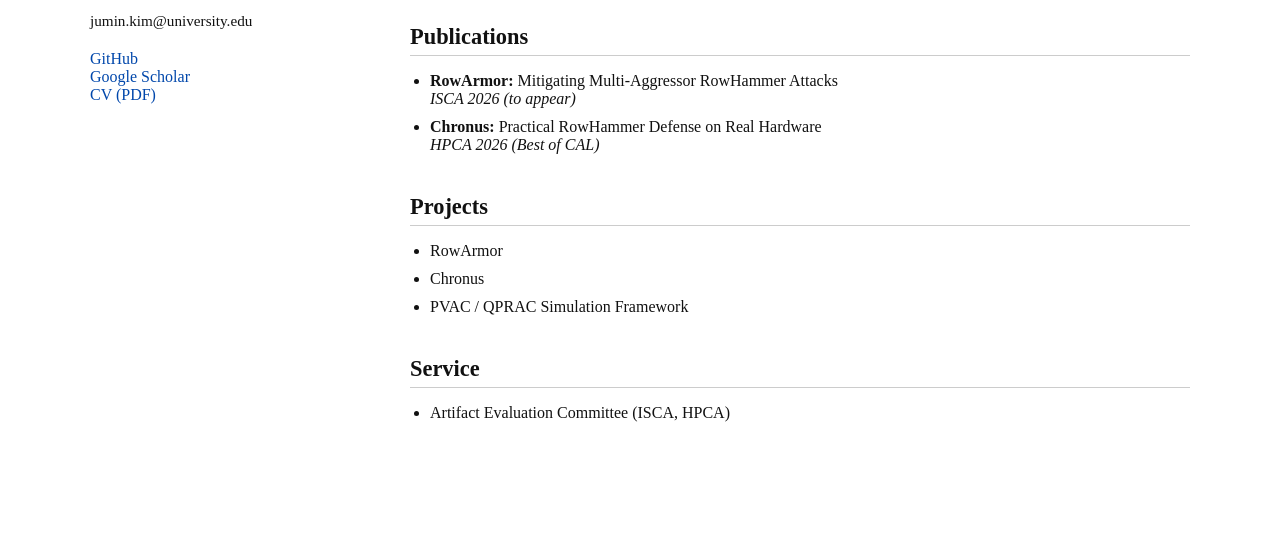
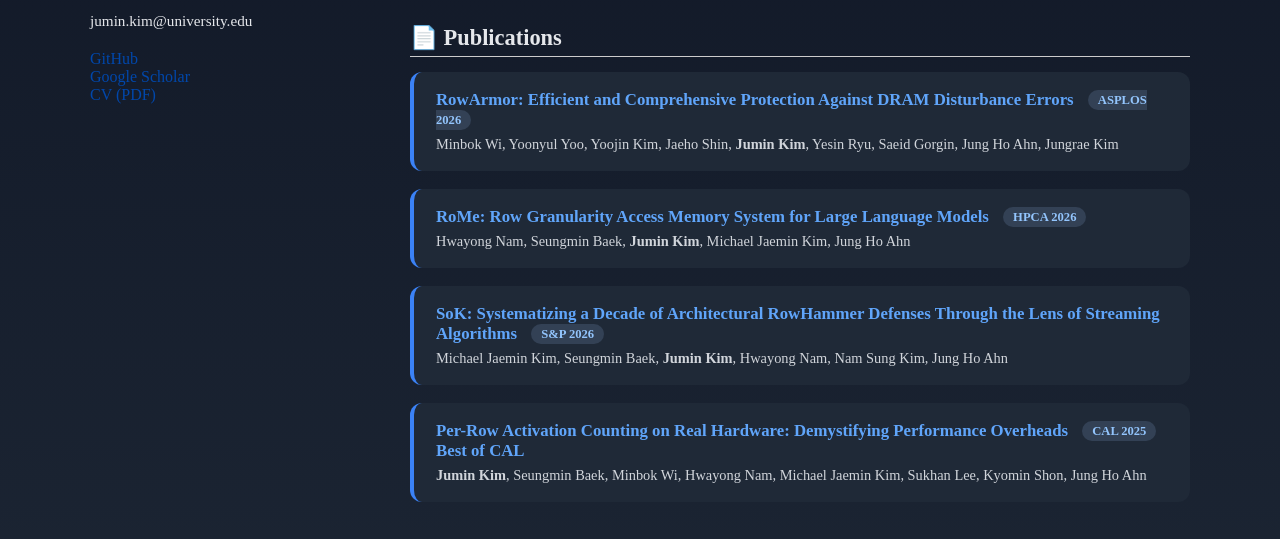
Before and after one commit to z00minn/z00minn.github.io, a plain HTML site: page index.html in a window 1280 px wide. Shown: the part 179-718 px from the top of the page. Drawn offline with Linux system fonts and the light colour scheme.

Commit message:
update code

```diff
--- a/index.html
+++ b/index.html
@@ -41,18 +41,51 @@
     </section>
 
     <section>
-      <h2>Publications</h2>
-      <ul>
-        <li>
-          <b>RowArmor:</b> Mitigating Multi-Aggressor RowHammer Attacks<br>
-          <i>ISCA 2026 (to appear)</i>
-        </li>
-        <li>
-          <b>Chronus:</b> Practical RowHammer Defense on Real Hardware<br>
-          <i>HPCA 2026 (Best of CAL)</i>
-        </li>
-      </ul>
+    <h2>📄 Publications</h2>
+
+    <div class="pub-card">
+        <div class="pub-title">
+        RowArmor: Efficient and Comprehensive Protection Against DRAM Disturbance Errors
+        <span class="pub-venue">ASPLOS 2026</span>
+        </div>
+        <div class="pub-authors">
+        Minbok Wi, Yoonyul Yoo, Yoojin Kim, Jaeho Shin, <b>Jumin Kim</b>, Yesin Ryu, Saeid Gorgin, Jung Ho Ahn, Jungrae Kim
+        </div>
+    </div>
+
+    <div class="pub-card">
+        <div class="pub-title">
+        RoMe: Row Granularity Access Memory System for Large Language Models
+        <span class="pub-venue">HPCA 2026</span>
+        </div>
+        <div class="pub-authors">
+        Hwayong Nam, Seungmin Baek, <b>Jumin Kim</b>, Michael Jaemin Kim, Jung Ho Ahn
+        </div>
+    </div>
+
+    <div class="pub-card">
+        <div class="pub-title">
+        SoK: Systematizing a Decade of Architectural RowHammer Defenses Through the Lens of Streaming Algorithms
+        <span class="pub-venue">S&P 2026</span>
+        </div>
+        <div class="pub-authors">
+        Michael Jaemin Kim, Seungmin Baek, <b>Jumin Kim</b>, Hwayong Nam, Nam Sung Kim, Jung Ho Ahn
+        </div>
+    </div>
+
+    <div class="pub-card">
+        <div class="pub-title">
+        Per-Row Activation Counting on Real Hardware: Demystifying Performance Overheads
+        <span class="pub-venue">CAL 2025</span>
+        <span class="pub-award">Best of CAL</span>
+        </div>
+        <div class="pub-authors">
+         <b>Jumin Kim</b>, Seungmin Baek, Minbok Wi, Hwayong Nam, Michael Jaemin Kim, Sukhan Lee, Kyomin Shon, Jung Ho Ahn
+        </div>
+    </div>
+
     </section>
+
 
     <section>
       <h2>Projects</h2>
@@ -66,7 +99,7 @@
     <section>
       <h2>Service</h2>
       <ul>
-        <li>Artifact Evaluation Committee (ISCA, HPCA)</li>
+        <li>Artifact Evaluation Committee (HPCA)</li>
       </ul>
     </section>
 
--- a/style.css
+++ b/style.css
@@ -2,8 +2,8 @@ body {
   margin: 0;
   padding: 0;
   font-family: "Times New Roman", Georgia, serif;
-  background: #ffffff;
-  color: #111;
+  background: linear-gradient(180deg, #111827, #1f2937);
+  color: #e5e7eb;
 }
 
 .container {
@@ -66,3 +66,36 @@ ul {
 li {
   margin-bottom: 10px;
 }
+
+/* Publications Cards */
+
+.pub-card {
+  background: #1f2937;              /* dark slate */
+  border-radius: 12px;
+  padding: 18px 22px;
+  margin-bottom: 18px;
+  border-left: 4px solid #3b82f6;   /* blue accent */
+}
+
+.pub-title {
+  font-size: 1.05em;
+  font-weight: 600;
+  color: #60a5fa;                   /* blue title */
+  margin-bottom: 6px;
+}
+
+.pub-venue {
+  background: #334155;
+  color: #93c5fd;
+  font-size: 0.75em;
+  font-weight: 600;
+  padding: 3px 10px;
+  border-radius: 999px;
+  margin-left: 10px;
+  vertical-align: middle;
+}
+
+.pub-authors {
+  font-size: 0.9em;
+  color: #d1d5db;                   /* light gray */
+}
```
